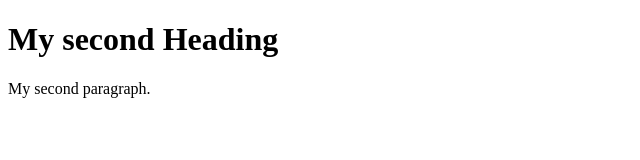
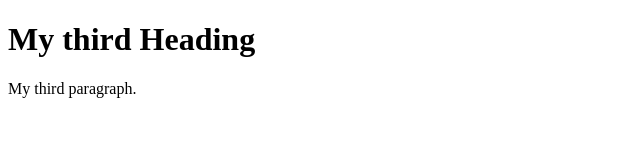
Before and after one commit to VuntlaDivya/gitpractice, a plain HTML site: page index.html in a window 1280 px wide. Shown: the whole page, without its empty margins (0-640 px from the left). Drawn offline with Linux system fonts and the light colour scheme.

Commit message:
Update index.html third comm

```diff
--- a/index.html
+++ b/index.html
@@ -2,9 +2,11 @@
 <html>
 <body>
 
-<h1>My second Heading</h1>
+<h1>My third Heading</h1>
 
-<p>My second paragraph.</p>
+
+<p>My third
+  paragraph.</p>
 
 </body>
 </html>
```
